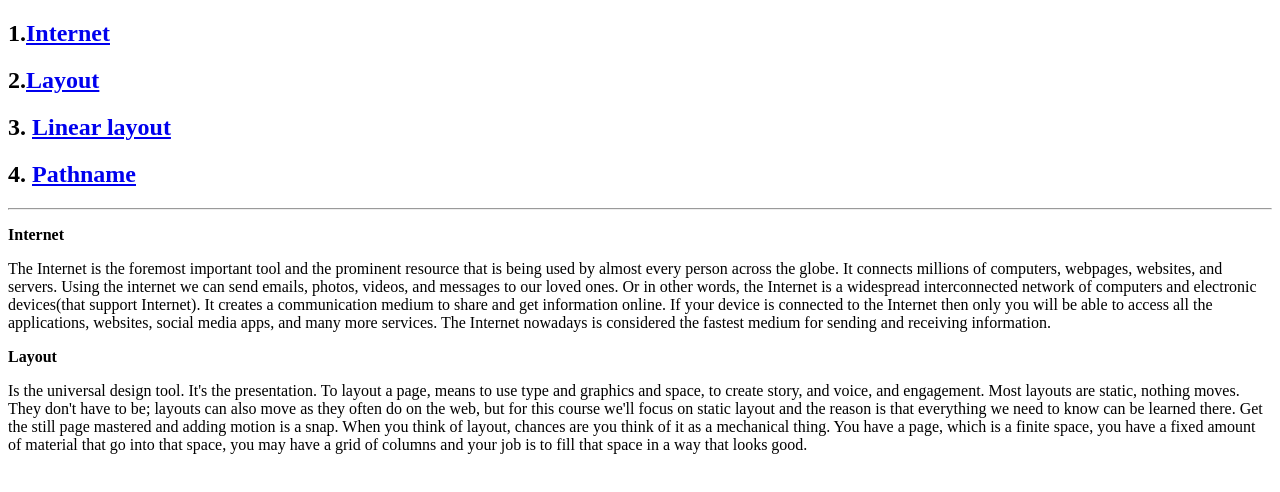
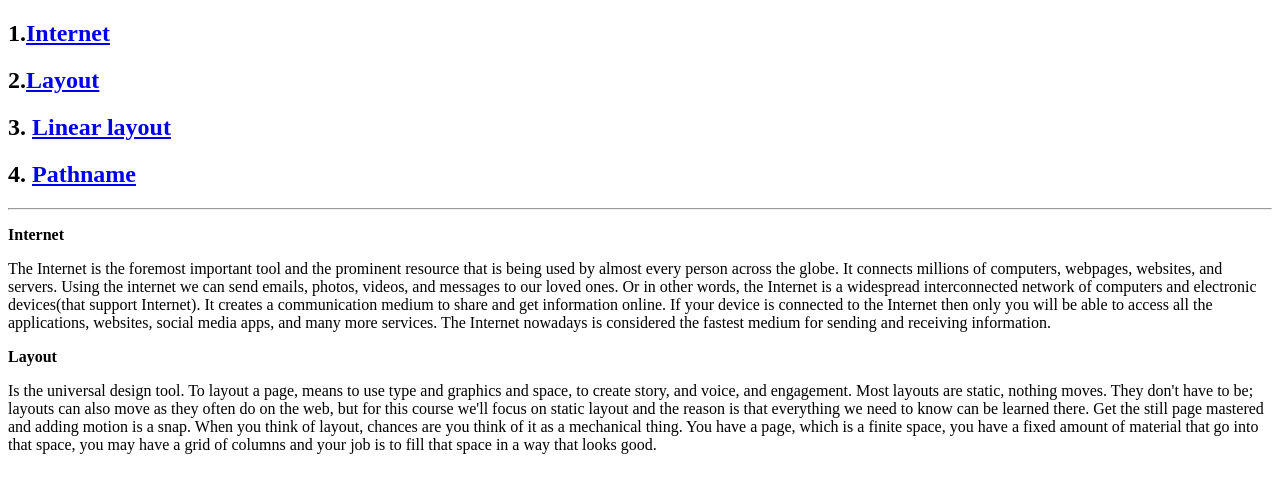
Before and after one commit to Qnhu2502/Qnhu2502.github.io, a plain HTML site: page week4/week 4/web.html in a window 1280 px wide. Shown: the part 60-552 px from the top of the page. Drawn offline with Linux system fonts and the light colour scheme.

Commit message:
Update web.html

```diff
--- a/week4/week 4/web.html
+++ b/week4/week 4/web.html
@@ -64,7 +64,7 @@
     <p>
       <b>Layout</b>
     </p>
-    Is the universal design tool. It's the presentation. To layout a page, means
+    Is the universal design tool. To layout a page, means
     to use type and graphics and space, to create story, and voice, and
     engagement. Most layouts are static, nothing moves. They don't have to be;
     layouts can also move as they often do on the web, but for this course we'll
```
